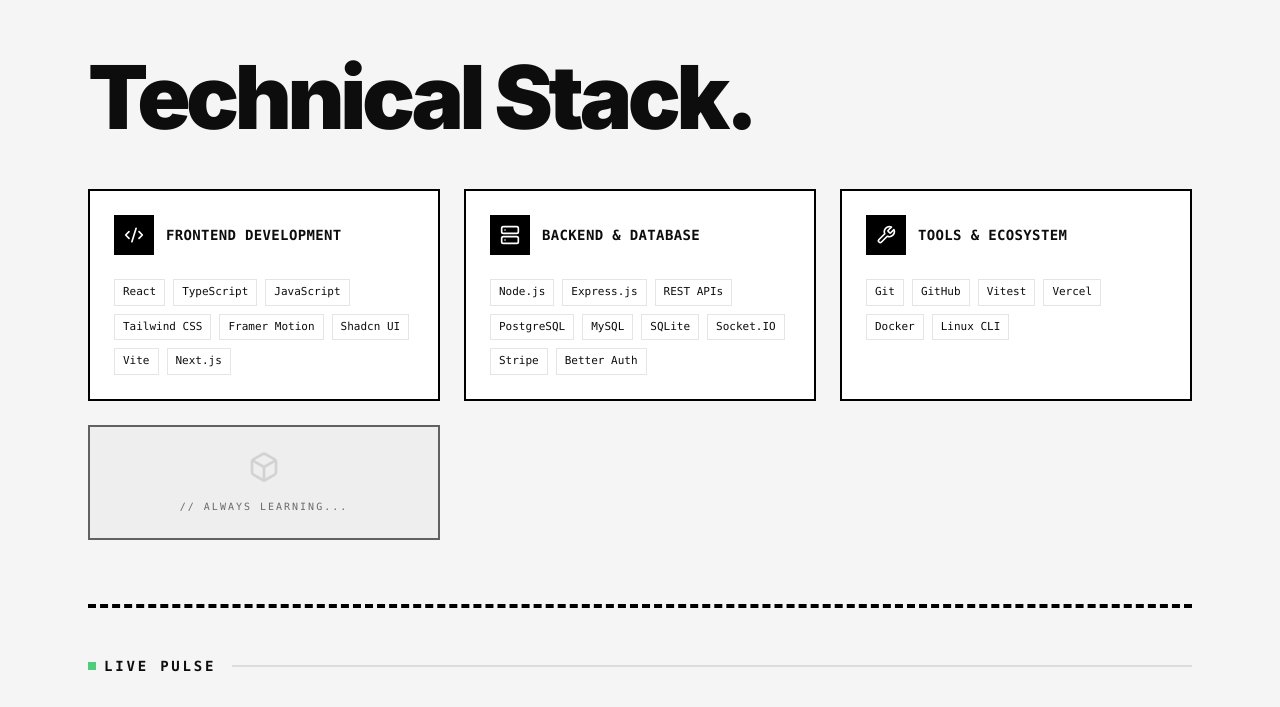
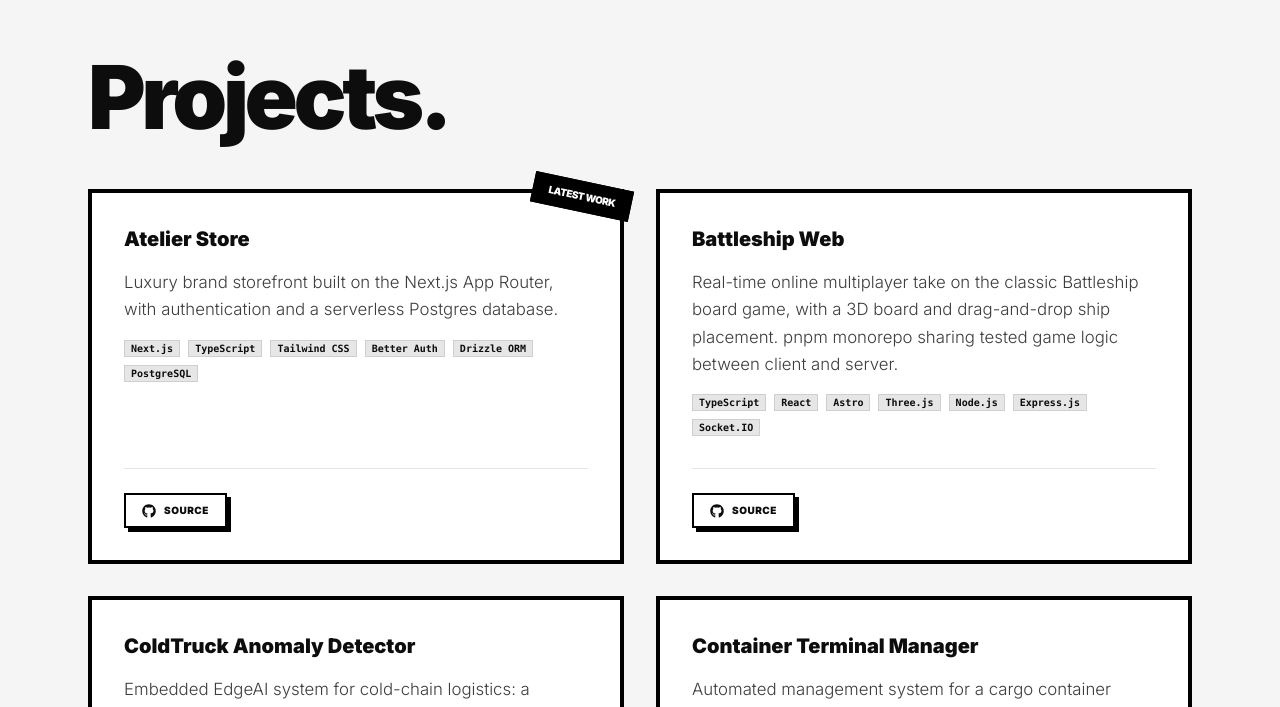
Before and after one commit to emillier6/Erik-s--Portfolio, a React (Vite) app: page / in a window 1280 px wide. Shown: the part 2087-2794 px from the top of the page. Built offline with nearby package versions, Linux system fonts and the light colour scheme.

Commit message:
Add: Projects Section

```diff
--- a/src/components/Navbar.tsx
+++ b/src/components/Navbar.tsx
@@ -7,7 +7,7 @@
   { label: 'About', href: '#about' },
   { label: 'Education', href: '#education' },
   // Projects section is hidden while PROJECTS is empty
-  ...(PROJECTS.length > 0 ? [{ label: 'Work', href: '#projects' }] : []),
+  ...(PROJECTS.length > 0 ? [{ label: 'Projects', href: '#projects' }] : []),
   { label: 'Skills', href: '#skills' },
   { label: 'Contact', href: '#contact' },
 ];
--- a/src/data/constants.ts
+++ b/src/data/constants.ts
@@ -79,7 +79,66 @@
 }
 
 /** Add projects here — the Projects section, navbar link, hero stats and terminal all read from this list */
-export const PROJECTS: Project[] = [];
+export const PROJECTS: Project[] = [
+  {
+    title: 'Atelier Store',
+    isNew: true,
+    description:
+      'Luxury brand storefront built on the Next.js App Router, with authentication and a serverless Postgres database.',
+    tags: [
+      'Next.js',
+      'TypeScript',
+      'Tailwind CSS',
+      'Better Auth',
+      'Drizzle ORM',
+      'PostgreSQL',
+    ],
+    githubUrl: 'https://github.com/emillier6/atelier-store',
+  },
+  {
+    title: 'Battleship Web',
+    description:
+      'Real-time online multiplayer take on the classic Battleship board game, with a 3D board and drag-and-drop ship placement. pnpm monorepo sharing tested game logic between client and server.',
+    tags: [
+      'TypeScript',
+      'React',
+      'Astro',
+      'Three.js',
+      'Node.js',
+      'Express.js',
+      'Socket.IO',
+    ],
+    githubUrl: 'https://github.com/emillier6/battleship-boardgame',
+  },
+  {
+    title: 'ColdTruck Anomaly Detector',
+    description:
+      'Embedded EdgeAI system for cold-chain logistics: a TinyML model running on an ESP32 detects truck accidents and rollovers in real time, with Wi-Fi telemetry, BLE app interaction and safety alerts.',
+    tags: ['C', 'C++', 'ESP32', 'TinyML', 'Edge Impulse', 'PlatformIO'],
+    githubUrl: 'https://github.com/emillier6/XASF-ColdTruck',
+  },
+  {
+    title: 'Container Terminal Manager',
+    description:
+      'Automated management system for a cargo container terminal, built in C++ for the Data Structures course at UPC.',
+    tags: ['C++', 'Data Structures', 'Algorithms'],
+    githubUrl: 'https://github.com/emillier6/Container-Terminal---ESIN',
+  },
+  {
+    title: 'Oust: The Game',
+    description:
+      'Java implementation of Oust, the abstract strategy board game, developed as a team project for the Programming Projects course at UPC.',
+    tags: ['Java', 'OOP', 'Team Project'],
+    githubUrl: 'https://github.com/emillier6/PROP-Projecte-25-26',
+  },
+  {
+    title: 'Space Invaders Retro',
+    description:
+      'Clone of the classic Space Invaders arcade game in C++, rendering through an OpenGL 3.3 context with GLFW and GLEW as the only dependencies.',
+    tags: ['C++', 'OpenGL', 'GLFW', 'GLEW'],
+    githubUrl: 'https://github.com/emillier6/Space-Inviders-RETRO',
+  },
+];
 
 export const SOCIAL_LINKS = [
   {
```
